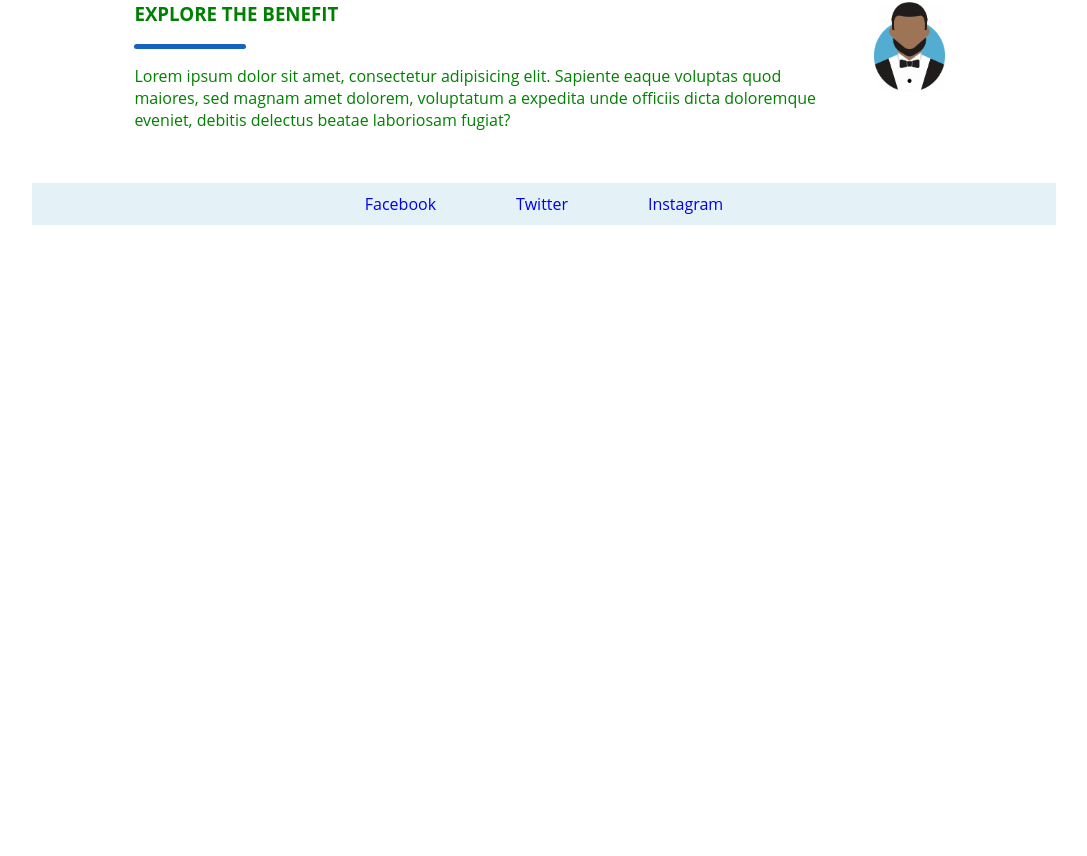
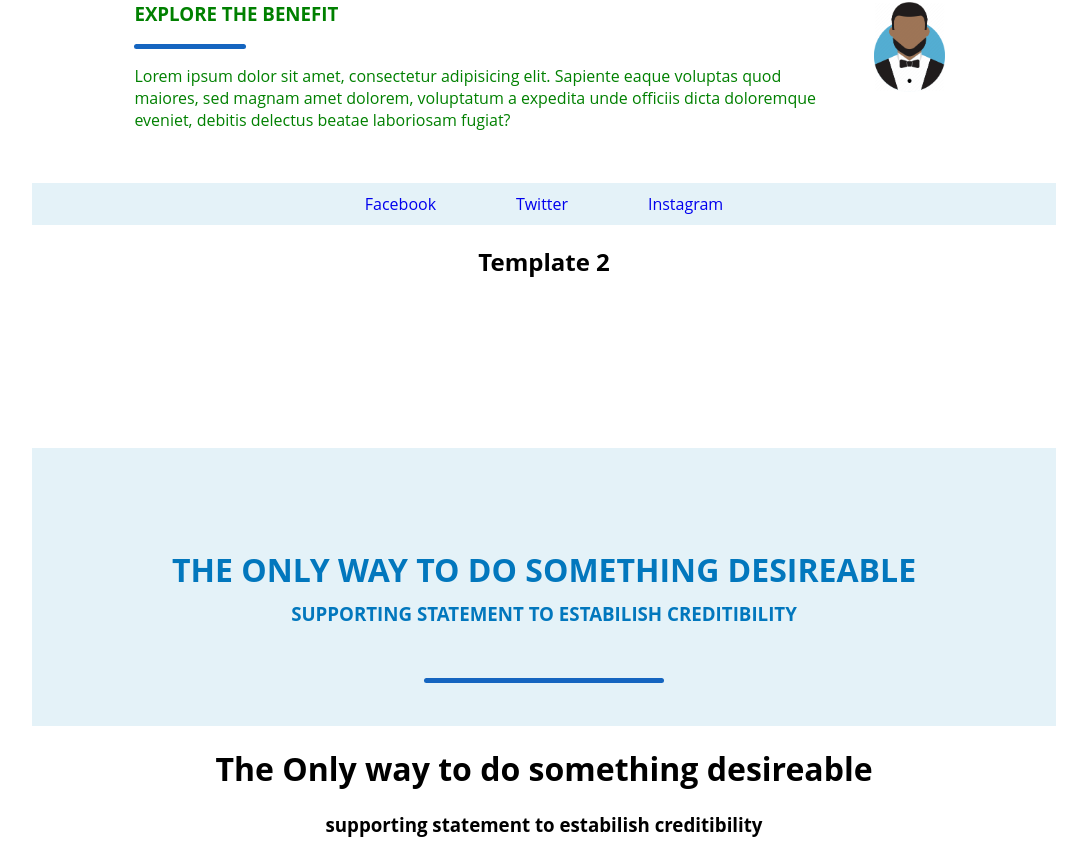
Before and after one commit to dewaqintoro/NgoRec1, a React (Create React App) app: page / in a window 1280 px wide. Shown: the part 917-1773 px from the top of the page, without its empty margins (96-1183 px from the left). Before the commit the page ends 1158 px from the top, so only its background shows below. Built offline with nearby package versions, Linux system fonts and the light colour scheme.

Commit message:
template 2 ndas

```diff
--- a/public/index.html
+++ b/public/index.html
@@ -24,7 +24,7 @@
       work correctly both with client-side routing and a non-root public URL.
       Learn how to configure a non-root public URL by running `npm run build`.
     -->
-    <title>React App</title>
+    <title>NgoRec1</title>
   </head>
   <body>
     <noscript>You need to enable JavaScript to run this app.</noscript>
--- a/src/App.js
+++ b/src/App.js
@@ -5,15 +5,25 @@ import Header from './Component/Header'
 import Body1 from './Component/Body1'
 import Body2 from './Component/Body2';
 import Footer from './Component/Footer';
+import Ndas from './Component2/Ndas';
+import Awak from './Component2/Awak';
 
 function App() {
   return (
     <div className="container">
       <div className="App">
-        <Header/>
-        <Body1/>
-        <Body2/>
-        <Footer/>
+        <div className="template1">
+          <Header/>
+          <Body1/>
+          <Body2/>
+          <Footer/>
+        </div>
+
+        <div className="template2">
+          <h2>Template 2</h2>
+          <Ndas/>
+          <Awak/>
+        </div>
       </div>
     </div>
   );
--- /dev/null
+++ b/src/Component2/Awak.jsx
@@ -0,0 +1,17 @@
+import React, {Component} from 'react'
+import './Style/Awak.css'
+
+class Awak extends Component{
+  render(){
+      return(
+
+          <div className='awak'>
+			<h1>The Only way to do something desireable</h1>
+            <h3>supporting statement to estabilish creditibility</h3>
+            <div className='delimiter'/>
+          </div>
+			)
+		}
+}
+
+export default Awak
--- /dev/null
+++ b/src/Component2/Ndas.jsx
@@ -0,0 +1,17 @@
+import React, {Component} from 'react'
+import './Style/Ndas.css'
+
+class Ndas extends Component{
+  render(){
+      return(
+
+          <div className='ndas'>
+						<h1>The Only way to do something desireable</h1>
+            <h3>supporting statement to estabilish creditibility</h3>
+            <div className='delimiter'/>
+          </div>
+			)
+		}
+}
+
+export default Ndas
--- /dev/null
+++ b/src/Component2/Style/Ndas.css
@@ -0,0 +1,60 @@
+.ndas{
+    margin-top: 170px;
+    background: #e4f2f8;
+    position: relative;
+    /* min-height: 340px; */
+    max-height: 200px;
+    padding: 90px 0;
+}
+
+
+
+*{
+    font-family: 'Open Sans', sans-serif;
+}
+@import url('https://fonts.googleapis.com/css?family=Open+Sans&display=swap');
+
+
+.ndas h1{
+    margin: 10px 0;
+    color: #0277bd;
+    text-transform: uppercase;
+}
+
+.ndas h3 {
+    margin: 10px;
+    color: #0277bd;
+    text-transform: uppercase;
+}
+
+.ndas .delimiter{
+    height: 5px;
+    border-radius: 5px;
+    width: 15rem;
+    background-color: #1565c0;
+    position: absolute;
+    /* bottom: 40px; */
+    top: 230px;
+    right: 0;
+    left: 0;
+    margin: 0 auto;
+
+}
+
+
+.button {
+
+    background-color: #1565c0;
+    border: none;
+    color: white;
+    text-align: center;
+    display: inline-block;
+    font-size: 16px;
+    margin-top: 300px;
+    padding: 7px 60px;
+    border-radius: 7px;
+  }
+
+  .button:hover{
+      background: rgb(0, 183, 255);
+  }
```
Also changed, not shown: src/Component2/Style/Awak.css (added), 1 other file (tests, documents, lock files or other folders).
